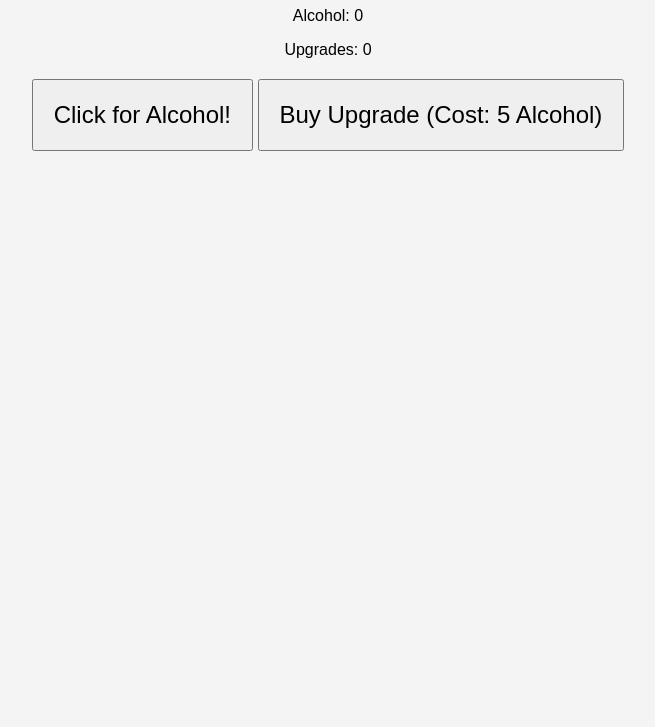
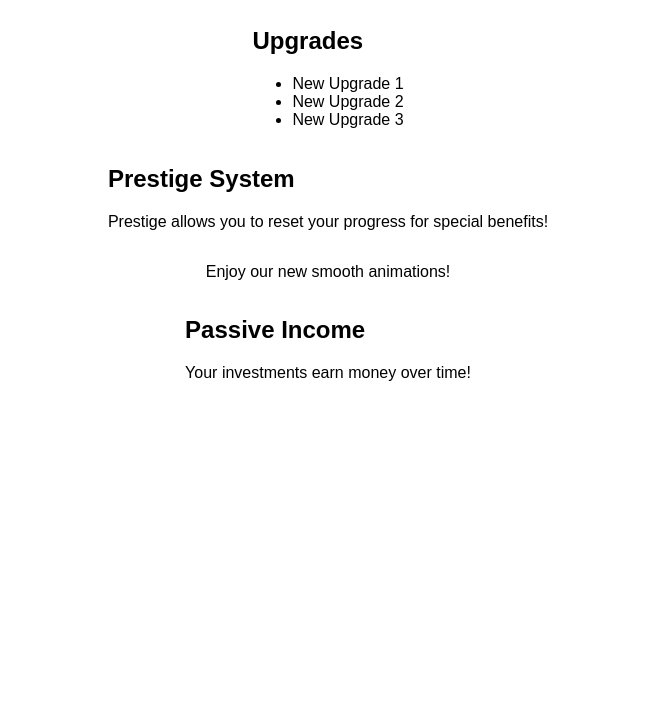
Before and after one commit to sp1ll3r/Alcohol-Clicker, a plain HTML site: page index.html in a window 1280 px wide. Shown: the part 73-800 px from the top of the page, without its empty margins (312-967 px from the left). Drawn offline with Linux system fonts and the light colour scheme.

Commit message:
Updated index.html with enhanced features.

```diff
--- a/index.html
+++ b/index.html
@@ -3,58 +3,39 @@
 <head>
     <meta charset="UTF-8">
     <meta name="viewport" content="width=device-width, initial-scale=1.0">
-    <title>Alcohol Clicker Game</title>
+    <title>Alcohol Clicker</title>
     <style>
-        body { font-family: Arial, sans-serif; text-align: center; background-color: #f4f4f4; }
-        .button { padding: 20px; font-size: 24px; cursor: pointer; }
-        .stats { margin: 20px; }
+        body { font-family: Arial, sans-serif; margin: 0; padding: 0; }
+        /* Better styling */
+        .container { display: flex; flex-direction: column; align-items: center; }
+        /* Mobile optimization */
+        @media (max-width: 600px) {
+            .container { padding: 20px; }
+        }
     </style>
 </head>
 <body>
-    <h1>Alcohol Clicker Game</h1>
-    <div class="stats">
-        <p>Alcohol: <span id="alcohol-count">0</span></p>
-        <p>Upgrades: <span id="upgrades-count">0</span></p>
+    <div class="container">
+        <h1>Welcome to Alcohol Clicker!</h1>
+        <div id="upgrades">
+            <h2>Upgrades</h2>
+            <ul>
+                <li>New Upgrade 1</li>
+                <li>New Upgrade 2</li>
+                <li>New Upgrade 3</li>
+            </ul>
+        </div>
+        <div id="prestige">
+            <h2>Prestige System</h2>
+            <p>Prestige allows you to reset your progress for special benefits!</p>
+        </div>
+        <div id="animations">
+            <p>Enjoy our new smooth animations!</p>
+        </div>
+        <div id="passive-income">
+            <h2>Passive Income</h2>
+            <p>Your investments earn money over time!</p>
+        </div>
     </div>
-    <button class="button" id="click-button">Click for Alcohol!</button>
-    <button class="button" id="upgrade-button">Buy Upgrade (Cost: <span id="upgrade-cost">5</span> Alcohol)</button>
-    <script>
-        let alcohol = 0;
-        let upgrades = 0;
-        let upgradeCost = 5;
-
-        document.getElementById('click-button').addEventListener('click', () => {
-            alcohol += (1 + upgrades);
-            document.getElementById('alcohol-count').innerText = alcohol;
-        });
-
-        document.getElementById('upgrade-button').addEventListener('click', () => {
-            if (alcohol >= upgradeCost) {
-                alcohol -= upgradeCost;
-                upgrades++;
-                document.getElementById('upgrades-count').innerText = upgrades;
-                document.getElementById('alcohol-count').innerText = alcohol;
-                upgradeCost = Math.floor(upgradeCost * 1.5);
-                document.getElementById('upgrade-cost').innerText = upgradeCost;
-            } else {
-                alert('Not enough alcohol to buy an upgrade!');
-            }
-        });
-
-        window.onload = () => {
-            const savedData = JSON.parse(localStorage.getItem('alcoholClicker')) || {};
-            alcohol = savedData.alcohol || 0;
-            upgrades = savedData.upgrades || 0;
-            upgradeCost = savedData.upgradeCost || 5;
-            document.getElementById('alcohol-count').innerText = alcohol;
-            document.getElementById('upgrades-count').innerText = upgrades;
-            document.getElementById('upgrade-cost').innerText = upgradeCost;
-        };
-
-        window.onbeforeunload = () => {
-            const gameData = { alcohol, upgrades, upgradeCost };
-            localStorage.setItem('alcoholClicker', JSON.stringify(gameData));
-        };
-    </script>
 </body>
 </html>
```
